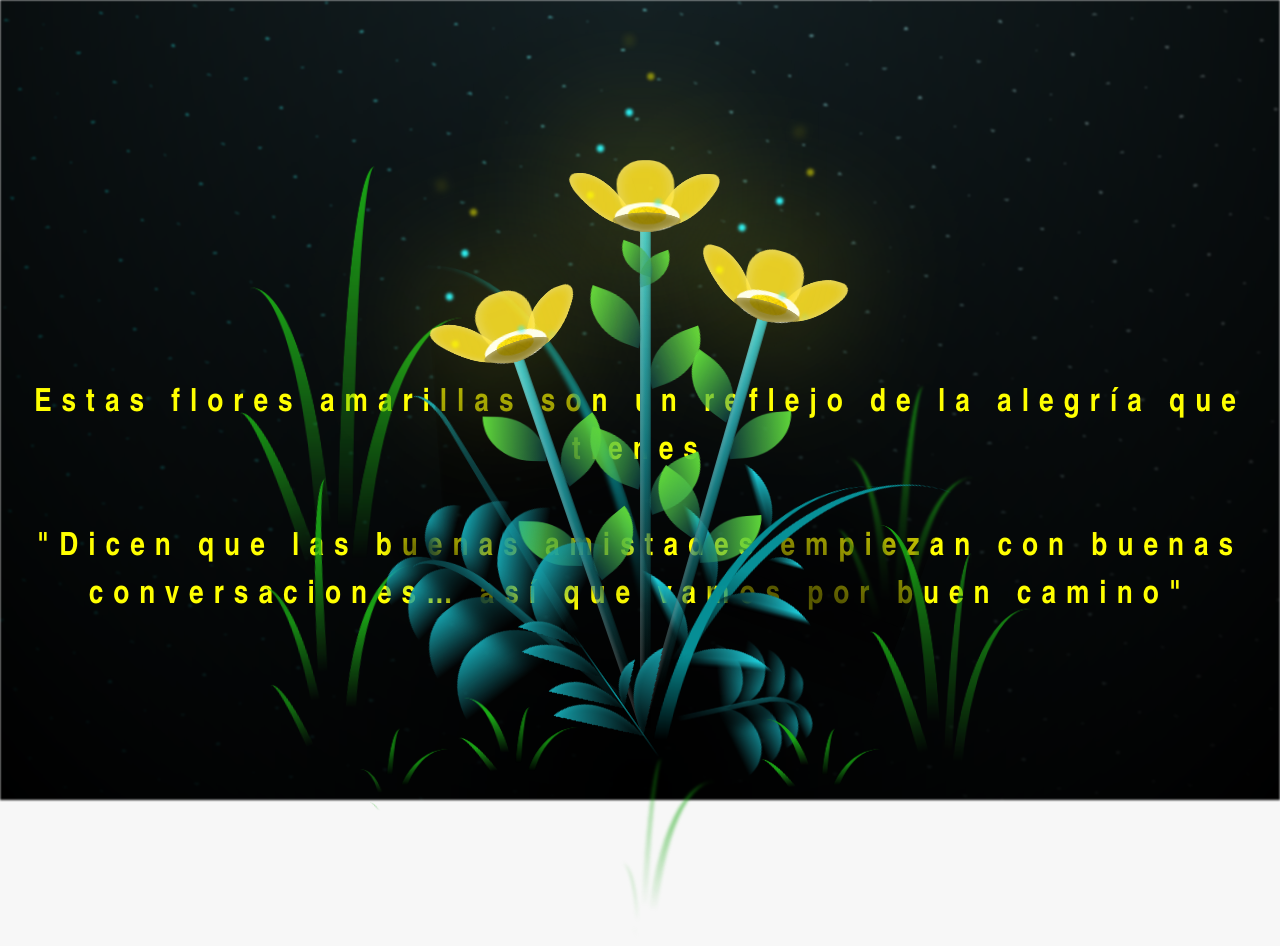
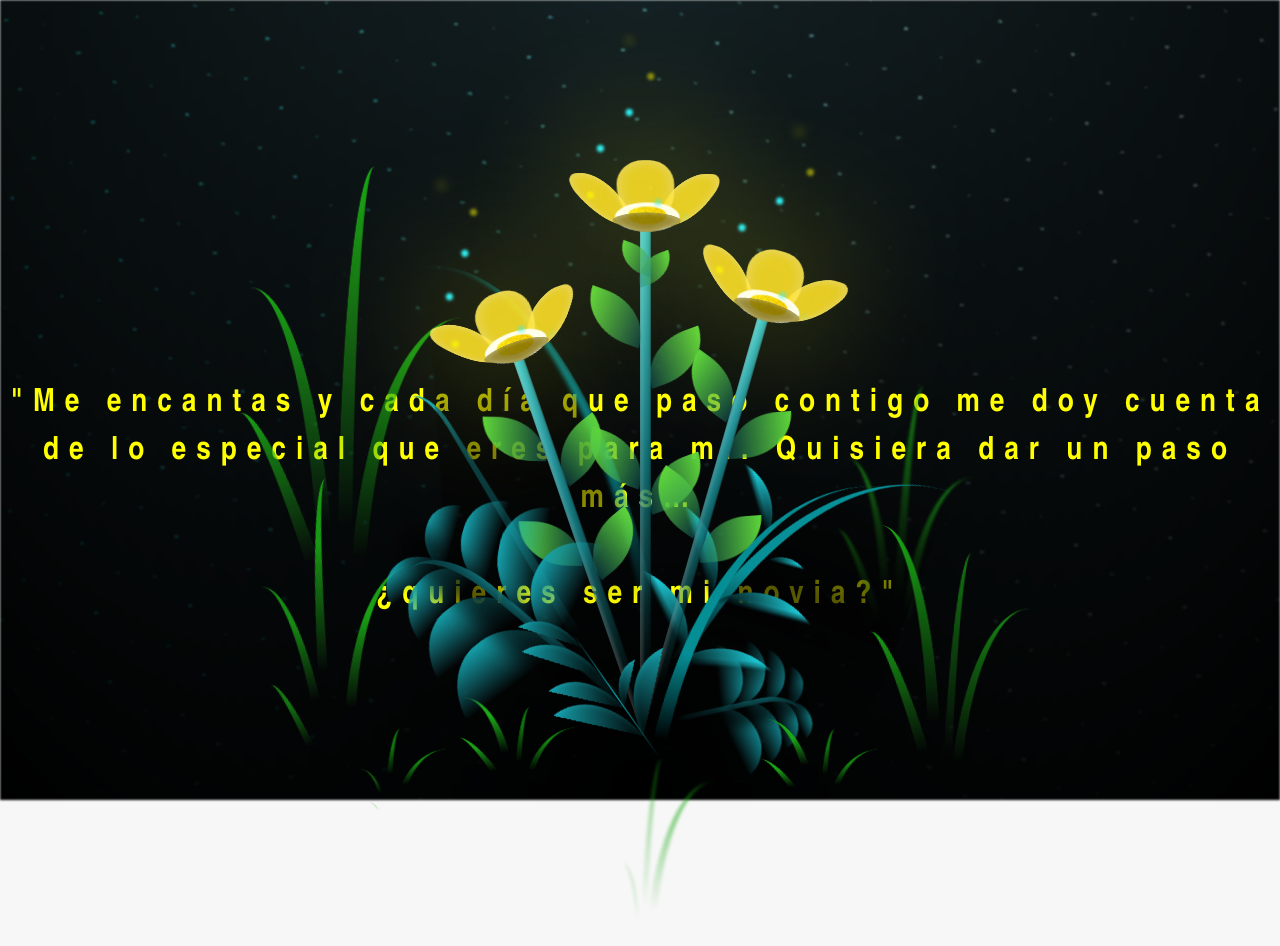
Before and after one commit to MarAntonio123/MarAntonio123.github.io, a plain HTML site: page flower.html in a window 1280 px wide. Drawn offline with Linux system fonts and the light colour scheme.

Commit message:
Update flower.html

```diff
--- a/flower.html
+++ b/flower.html
@@ -13,8 +13,8 @@
     <div id="lyrics">
 
     </div>
-    <h1 class="titulo">Estas flores amarillas son un reflejo de la alegría que tienes <br> <br>
-      "Dicen que las buenas amistades empiezan con buenas conversaciones… así que vamos por buen camino"</h1>
+    <h1 class="titulo">"Me encantas y cada día que paso contigo me doy cuenta de lo especial que eres para mí. Quisiera dar un paso más… <br> <br>
+     ¿quieres ser mi novia?"</h1>
 
     <div class="night"></div>
     <div class="flowers">
```
